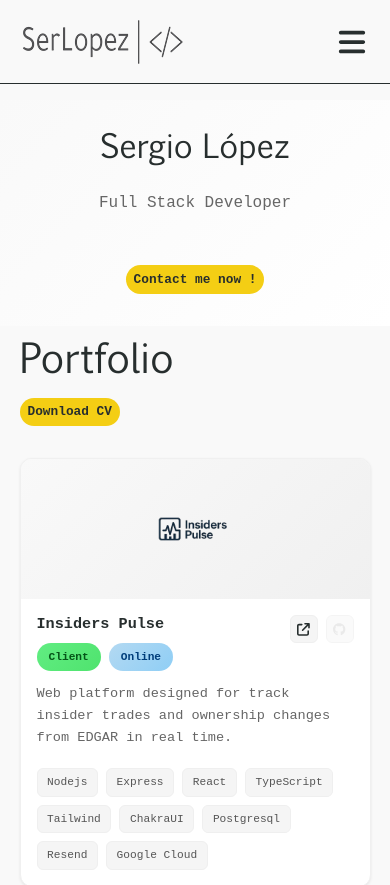
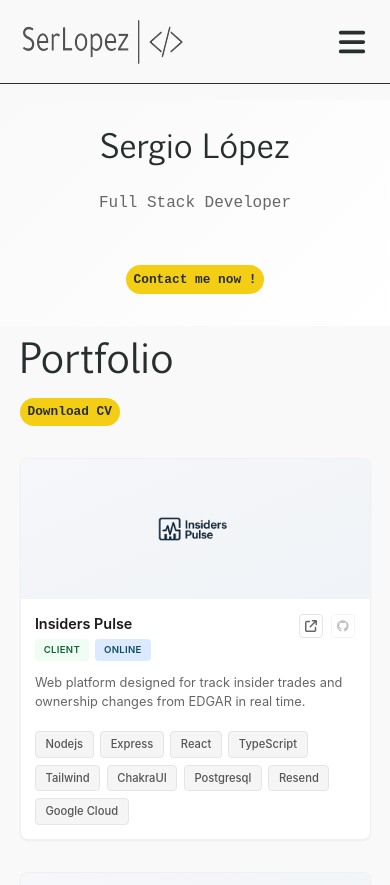
Before and after one commit to monsieurlopez/site_web_2.0, a React (Vite) app: page / in a window 390 px wide. Shown: the top 885 px of the page. Built offline with nearby package versions, Linux system fonts and the light colour scheme; a web font is replaced by a local one.

Commit message:
style: redesign cards with cleaner, more minimal aesthetic
Amp-Thread-ID: https://ampcode.com/threads/T-019bfacf-528e-7266-98e7-14e27658c022
Co-authored-by: Amp <amp@ampcode.com>

```diff
--- a/src/components/pages/Home/Card.css
+++ b/src/components/pages/Home/Card.css
@@ -1,29 +1,31 @@
-/* ===== PROJECT CARD ===== */
+/* ===== PROJECT CARD REDESIGN ===== */
 .project-card {
   display: flex;
   flex-direction: column;
   background: white;
-  border-radius: 12px;
+  border-radius: 8px;
   overflow: hidden;
-  box-shadow: 0 1px 3px rgba(0, 0, 0, 0.08);
+  box-shadow: 0 1px 2px rgba(0, 0, 0, 0.05);
   transition: all 0.3s cubic-bezier(0.4, 0, 0.2, 1);
-  border: 1px solid #f0f0f0;
+  border: 1px solid rgba(0, 0, 0, 0.06);
   height: 100%;
 }
 
 .project-card:hover {
-  box-shadow: 0 12px 40px rgba(0, 0, 0, 0.12);
-  border-color: #e5e5e5;
-  transform: translateY(-4px);
+  box-shadow: 0 10px 30px rgba(0, 0, 0, 0.1);
+  border-color: rgba(244, 206, 20, 0.2);
 }
 
-/* Image Section */
+/* ===== IMAGE SECTION ===== */
 .project-card-image {
   position: relative;
   width: 100%;
-  height: 200px;
+  height: 180px;
+  background: linear-gradient(to bottom right, #f5f7fa 0%, #f0f3f7 100%);
+  display: flex;
+  align-items: center;
+  justify-content: center;
   overflow: hidden;
-  background: linear-gradient(135deg, #f9f9f9 0%, #f0f0f0 100%);
 }
 
 .project-card-image img {
@@ -36,93 +38,91 @@
 }
 
 .project-card:hover .project-card-image img {
-  transform: scale(1.05);
+  transform: scale(1.08);
 }
 
-/* Content Section */
+/* ===== CONTENT SECTION ===== */
 .project-card-content {
   display: flex;
   flex-direction: column;
   flex: 1;
-  padding: 1.5rem;
+  padding: 1.25rem;
   gap: 1rem;
 }
 
+/* Top: Title + Icons */
 .project-card-top {
   display: flex;
   justify-content: space-between;
   align-items: flex-start;
-  gap: 1rem;
+  gap: 0.75rem;
 }
 
 .project-card-title-section {
   flex: 1;
-  display: flex;
-  flex-direction: column;
-  gap: 0.5rem;
 }
 
 .project-card-title-section h3 {
-  font-size: 1.125rem;
+  font-size: 1rem;
   font-weight: 600;
-  color: #272e2e;
-  margin: 0;
-  font-family: monospace;
-  line-height: 1.3;
+  color: #1a1a1a;
+  margin: 0 0 0.5rem 0;
+  line-height: 1.4;
+  font-family: -apple-system, BlinkMacSystemFont, "Segoe UI", "Roboto", "Oxygen", "Ubuntu", "Cantarell", sans-serif;
 }
 
-/* Badges Inline */
+/* Badges Type + Status */
 .project-card-badges-inline {
   display: flex;
-  gap: 0.5rem;
+  gap: 0.4rem;
   flex-wrap: wrap;
 }
 
 .project-badge-inline {
   display: inline-block;
-  padding: 0.35rem 0.75rem;
-  border-radius: 16px;
-  font-size: 0.7rem;
+  padding: 0.3rem 0.65rem;
+  border-radius: 4px;
+  font-size: 0.65rem;
   font-weight: 600;
-  text-transform: capitalize;
-  font-family: monospace;
-  white-space: nowrap;
+  text-transform: uppercase;
+  letter-spacing: 0.3px;
+  font-family: -apple-system, BlinkMacSystemFont, "Segoe UI", "Roboto", sans-serif;
 }
 
 .type-Personal {
-  background: linear-gradient(135deg, #d1ecf1 0%, #c9e9f0 100%);
-  color: #0c5460;
+  background: #f0f4ff;
+  color: #2d5aa1;
 }
 
 .type-Client {
-  background: linear-gradient(135deg, #61ed82 0%, #4fe36e 100%);
-  color: #055518;
+  background: #f0fdf4;
+  color: #166534;
 }
 
 .type-Capstone {
-  background: linear-gradient(135deg, #fff3cd 0%, #ffe8a6 100%);
-  color: #856404;
+  background: #fffbeb;
+  color: #b45309;
 }
 
 .status-Demo {
-  background: linear-gradient(135deg, #ffd9a3 0%, #ffcf89 100%);
-  color: #5a3a00;
+  background: #fef3c7;
+  color: #92400e;
 }
 
 .status-Online {
-  background: linear-gradient(135deg, #b3d9f2 0%, #8fcef5 100%);
-  color: #003d7a;
+  background: #dbeafe;
+  color: #0c4a6e;
 }
 
 .status-Working {
-  background: linear-gradient(135deg, #f0d9ff 0%, #e8c8ff 100%);
-  color: #5a0080;
+  background: #fce7f3;
+  color: #831843;
 }
 
 /* Icons */
 .project-card-icons {
   display: flex;
-  gap: 0.75rem;
+  gap: 0.5rem;
   align-items: center;
   flex-shrink: 0;
 }
@@ -131,44 +131,45 @@
   display: inline-flex;
   align-items: center;
   justify-content: center;
-  width: 32px;
-  height: 32px;
-  border-radius: 6px;
-  background: #f5f5f5;
-  color: #272e2e;
+  width: 28px;
+  height: 28px;
+  border-radius: 4px;
+  background: transparent;
+  color: #666;
   transition: all 0.2s ease;
-  border: 1px solid #efefef;
-  font-size: 0.9rem;
+  font-size: 0.85rem;
+  border: 1px solid #e5e5e5;
 }
 
-.project-card-visit-link,
+.project-card-visit-link {
+  color: #0066cc;
+  border-color: #0066cc;
+}
+
 .project-card-github-icon:not(.disabled) {
-  color: #f4ce14;
-  background: transparent;
-  border: 1px solid #f4ce14;
+  color: #24292e;
+  border-color: #24292e;
 }
 
 .project-card-icons a:hover:not(.disabled) {
   background: #f4ce14;
-  color: white;
+  color: #1a1a1a;
   border-color: #f4ce14;
-  transform: scale(1.1);
+  transform: scale(1.08);
 }
 
 .project-card-icons a.disabled {
   opacity: 0.4;
   cursor: not-allowed;
-  color: #ccc;
-  border-color: #e5e5e5;
 }
 
 /* Description */
 .project-card-description {
-  font-size: 0.95rem;
+  font-size: 0.9rem;
   color: #666;
-  line-height: 1.6;
+  line-height: 1.5;
   margin: 0;
-  font-family: monospace;
+  font-family: -apple-system, BlinkMacSystemFont, "Segoe UI", "Roboto", sans-serif;
   flex-grow: 1;
 }
 
@@ -176,58 +177,35 @@
 .project-card-tags {
   display: flex;
   flex-wrap: wrap;
-  gap: 0.5rem;
+  gap: 0.4rem;
   margin-top: auto;
   padding-top: 0.5rem;
 }
 
 .project-tag {
   display: inline-block;
-  padding: 0.35rem 0.75rem;
+  padding: 0.35rem 0.7rem;
   background: #f5f5f5;
   color: #555;
-  border-radius: 6px;
+  border-radius: 4px;
   font-size: 0.75rem;
   font-weight: 500;
-  font-family: monospace;
-  border: 1px solid #efefef;
+  font-family: -apple-system, BlinkMacSystemFont, "Segoe UI", "Roboto", sans-serif;
+  border: 1px solid #e5e5e5;
   transition: all 0.2s ease;
   white-space: nowrap;
 }
 
 .project-tag:hover {
   background: #f4ce14;
-  color: #272e2e;
+  color: #1a1a1a;
   border-color: #f4ce14;
 }
 
 /* ===== RESPONSIVE ===== */
 @media (max-width: 768px) {
-  .project-card {
-    min-height: auto;
-  }
-
   .project-card-image {
     height: 160px;
-  }
-
-  .project-card-content {
-    padding: 1.25rem;
-    gap: 0.75rem;
-  }
-
-  .project-card-title-section h3 {
-    font-size: 1rem;
-  }
-
-  .project-card-description {
-    font-size: 0.9rem;
-  }
-}
-
-@media (max-width: 576px) {
-  .project-card-image {
-    height: 140px;
   }
 
   .project-card-content {
@@ -238,22 +216,43 @@
     font-size: 0.95rem;
   }
 
-  .project-card-icons {
-    gap: 0.5rem;
+  .project-card-description {
+    font-size: 0.85rem;
+  }
+}
+
+@media (max-width: 576px) {
+  .project-card-image {
+    height: 140px;
+  }
+
+  .project-card-content {
+    padding: 0.9rem;
+    gap: 0.75rem;
+  }
+
+  .project-card-title-section h3 {
+    font-size: 0.9rem;
+    margin-bottom: 0.3rem;
   }
 
   .project-card-icons a {
-    width: 28px;
-    height: 28px;
-    font-size: 0.8rem;
+    width: 24px;
+    height: 24px;
+    font-size: 0.75rem;
   }
 
   .project-card-description {
-    font-size: 0.85rem;
+    font-size: 0.8rem;
   }
 
   .project-tag {
     font-size: 0.7rem;
-    padding: 0.3rem 0.6rem;
+    padding: 0.25rem 0.6rem;
+  }
+
+  .project-badge-inline {
+    font-size: 0.6rem;
+    padding: 0.25rem 0.55rem;
   }
 }
```
Also changed, not shown: 13 other files (tests, documents, lock files or other folders).
